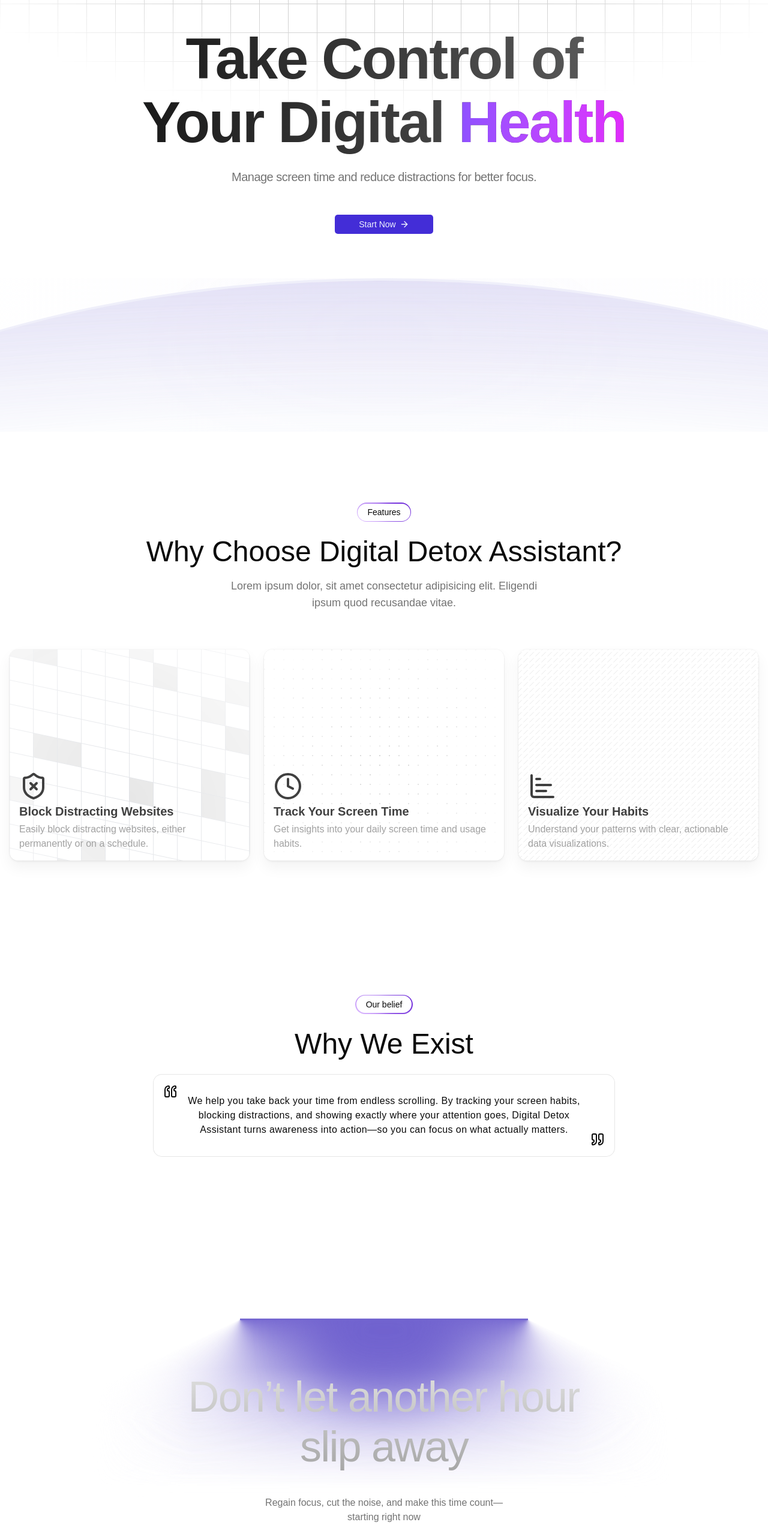
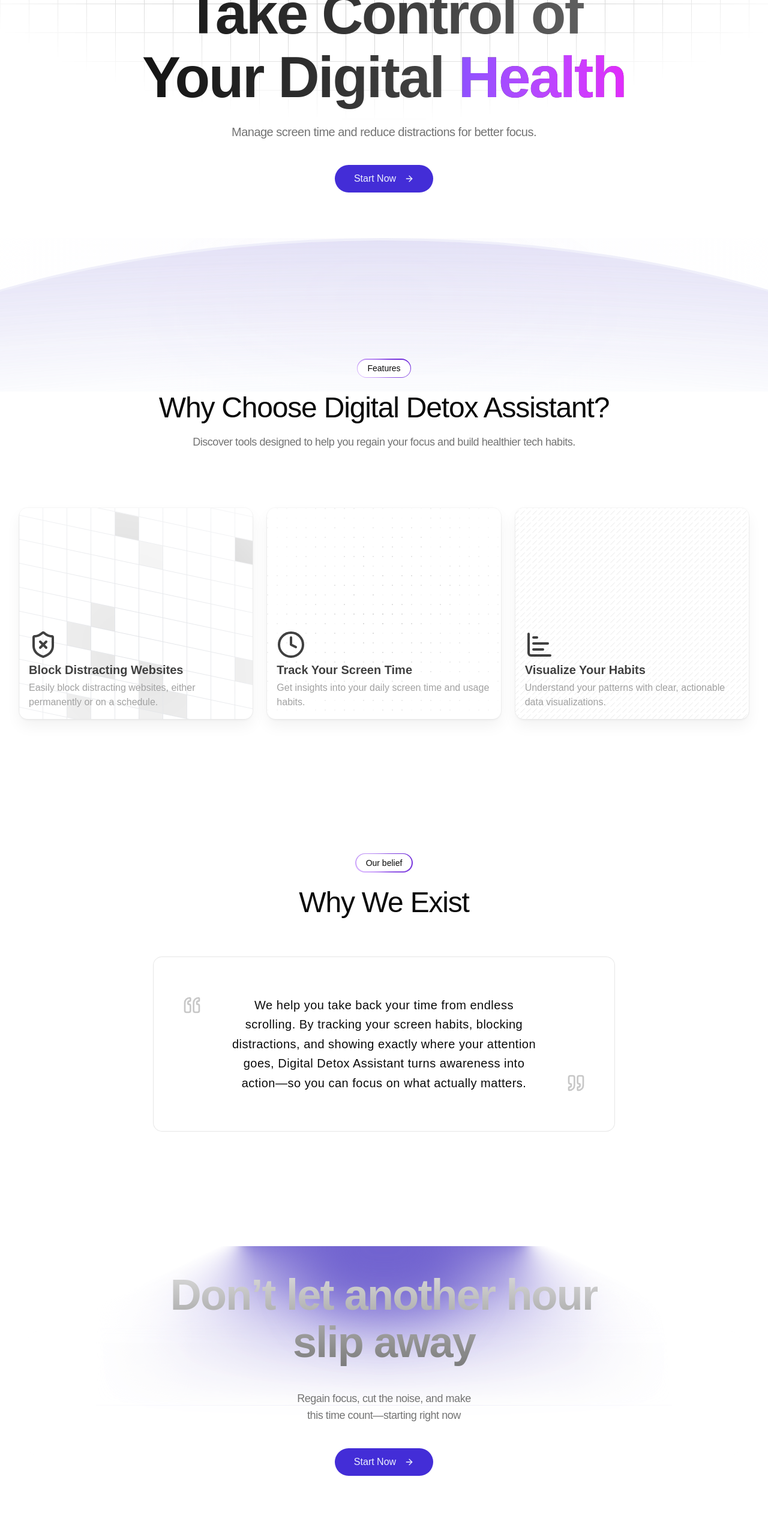
Before and after one commit to atithiswain09/Digital-Detox-Assistant, a React (Vite) app in the folder client/: page / in a window 1280 px wide. Shown: the part 234-2797 px from the top of the page at 60% size. Built offline with nearby package versions, Linux system fonts and the light colour scheme.

Commit message:
feat: enhance layout and styling for About, Features, FooterCTA, and Hero components

```diff
--- a/client/src/pages/home/About/index.jsx
+++ b/client/src/pages/home/About/index.jsx
@@ -3,25 +3,24 @@ import { Quote } from "lucide-react";
 
 const AboutUs = () => {
   return (
-    <section className="mx-auto w-full max-w-full md:max-w-7xl px-4 md:py-12 lg:py-20 pt-10">
-      <div className="opacity-100 transform-none will-change-[opacity]">
-        <div className="flex flex-col w-full items-center lg:items-center justify-center py-8">
-          <div className="relative inline-flex h-8 overflow-hidden rounded-full p-[1.5px] focus:outline-none select-none">
+    <section className="container mx-auto max-w-7xl px-4 py-16 md:px-8 md:py-24">
+      <div className="flex w-full flex-col items-center justify-center text-center">
+        <div className="relative inline-flex h-8 select-none overflow-hidden rounded-full p-[1.5px] focus:outline-none">
           <span className="absolute inset-[-1000%] animate-[spin_3s_linear_infinite] bg-[conic-gradient(from_90deg_at_50%_50%,#6d28d9_0%,#d8b4fe_50%,#6d28d9_100%)]"></span>
           <span className="inline-flex h-full w-full cursor-pointer items-center justify-center rounded-full bg-background px-4 py-1 text-sm font-medium text-foreground backdrop-blur-3xl">
             Our belief
           </span>
         </div>
-          <h2 className="text-center lg:text-center text-3xl md:text-5xl leading-[1.1]! font-medium font-heading text-foreground mt-6">
+        <h2 className="mt-6 font-heading text-3xl font-medium leading-[1.1] tracking-tight text-foreground sm:text-4xl md:text-5xl">
           Why We Exist
         </h2>
 
-          <Card className="mt-6 text-center max-w-3xl">
-            <CardContent className="flex justify-between space-x-2">
-              <span className="flex w-6">
-                <Quote className="rotate-180" size="24" />
+        <Card className="mt-12 text-center max-w-3xl md:mt-16">
+          <CardContent className="flex justify-between space-x-4 p-8 md:p-12">
+            <span className="flex w-8 text-muted-foreground/40 md:w-10">
+              <Quote className="rotate-180" size="32" />
             </span>
-              <p className="text-base/normal tracking-wide py-4">
+            <p className="text-balance text-lg tracking-wide text-foreground md:text-xl/relaxed">
               We help you take back your time from endless scrolling.
               <span className="hidden md:inline">
                 {" "}
@@ -31,12 +30,11 @@ const AboutUs = () => {
                 actually matters.
               </span>
             </p>
-              <span className="flex w-6 items-end">
-                <Quote size="24" />
+            <span className="flex w-8 items-end justify-end text-muted-foreground/40 md:w-10">
+              <Quote size="32" />
             </span>
           </CardContent>
         </Card>
-        </div>
       </div>
     </section>
   );
--- a/client/src/pages/home/Features/index.jsx
+++ b/client/src/pages/home/Features/index.jsx
@@ -77,25 +77,22 @@ function CoreFeaturesGrid() {
 
 const Features = () => {
   return (
-    <section className="mx-auto w-full max-w-full md:max-w-7xl px-4 md:py-12 lg:py-20 pt-10">
-      <div className="opacity-100 transform-none will-change-[opacity]">
-        <div className="flex flex-col w-full items-center lg:items-center justify-center py-8">
-          <div className="relative inline-flex h-8 overflow-hidden rounded-full p-[1.5px] focus:outline-none select-none">
+    <section className="container mx-auto max-w-7xl px-4 py-16 md:px-8 md:py-24">
+      <div className="flex w-full flex-col items-center justify-center text-center">
+        <div className="relative inline-flex h-8 select-none overflow-hidden rounded-full p-[1.5px] focus:outline-none">
           <span className="absolute inset-[-1000%] animate-[spin_3s_linear_infinite] bg-[conic-gradient(from_90deg_at_50%_50%,#6d28d9_0%,#d8b4fe_50%,#6d28d9_100%)]"></span>
           <span className="inline-flex h-full w-full cursor-pointer items-center justify-center rounded-full bg-background px-4 py-1 text-sm font-medium text-foreground backdrop-blur-3xl">
             Features
           </span>
         </div>
-          <h2 className="text-center lg:text-center text-3xl md:text-5xl leading-[1.1]! font-medium font-heading text-foreground mt-6">
+        <h2 className="mt-6 font-heading text-3xl font-medium leading-[1.1] tracking-tight text-foreground sm:text-4xl md:text-5xl">
           Why Choose Digital Detox Assistant?
         </h2>
-          <p className="mt-4 text-center lg:text-center text-lg text-muted-foreground max-w-lg">
-            Lorem ipsum dolor, sit amet consectetur adipisicing elit. Eligendi
-            ipsum quod recusandae vitae.
+        <p className="mt-4 max-w-2xl text-lg tracking-tight text-muted-foreground text-balance">
+          Discover tools designed to help you regain your focus and build healthier tech habits.
         </p>
       </div>
-      </div>
-      <div className="opacity-100 transform-none will-change-[opacity]">
+      <div className="mt-12 md:mt-16">
         <CoreFeaturesGrid />
       </div>
     </section>
--- a/client/src/pages/home/FooterCTA/index.jsx
+++ b/client/src/pages/home/FooterCTA/index.jsx
@@ -5,27 +5,23 @@ import { ArrowRight } from "lucide-react";
 
 const FooterCTA = () => {
   return (
-    <section className="mx-auto w-full md:max-w-7xl px-4 md:px-12 lg:px-20 mt-20 max-w-[100vw]">
-      <div className="opacity-100 transform-none will-change-[opacity]">
-        <div className="relative flex min-h-screen flex-col items-center justify-center overflow-hidden w-full rounded-md z-0">
-          <AmbientGradientGlow />
-          <div className="relative z-50 flex -translate-y-80 flex-col items-center px-5">
-            <div className="flex flex-col items-center justify-center relative w-full text-center">
-              <h2 className="bg-linear-to-b from-neutral-200 to-neutral-400 py-4 bg-clip-text text-center text-4xl md:text-7xl leading-[1.15]! font-medium font-heading tracking-tight text-transparent mt-8">
-                Don’t let another hour <br className="hidden md:inline" /> slip
-                away
-              </h2>
-              <p className="text-muted-foreground mt-6 max-w-md mx-auto">
-                Regain focus, cut the noise, and make this time count—starting
-                right now
-              </p>
-              <div className="mt-6">
-                <Link to="/get-started">
-                  <Button className="w-fit px-10 py-4 font-medium rounded-sm cursor-pointer">
-                    Start Now <ArrowRight />
-                  </Button>
-                </Link>
-              </div>
+    <section className="container mx-auto max-w-7xl px-4 py-16 md:px-8 md:py-24">
+      <div className="relative flex min-h-[80vh] w-full flex-col items-center justify-center overflow-hidden rounded-3xl z-0">
+        <AmbientGradientGlow />
+        <div className="relative z-50 flex -translate-y-48 flex-col items-center px-4 md:-translate-y-64">
+          <div className="relative flex w-full flex-col items-center justify-center text-center">
+            <h2 className="mt-8 bg-linear-to-b from-neutral-200 to-neutral-500 bg-clip-text py-4 font-heading text-4xl font-semibold leading-[1.1] tracking-tight text-transparent sm:text-5xl md:text-6xl lg:text-7xl">
+              Don’t let another hour <br className="hidden md:inline" /> slip away
+            </h2>
+            <p className="mt-6 mx-auto max-w-lg text-balance text-lg tracking-tight text-muted-foreground">
+              Regain focus, cut the noise, and make this time count—starting right now
+            </p>
+            <div className="mt-10">
+              <Link to="/auth/signup">
+                <Button size="lg" className="h-12 px-8 text-base font-medium rounded-full cursor-pointer">
+                  Start Now <ArrowRight className="ml-2 size-4" />
+                </Button>
+              </Link>
             </div>
           </div>
         </div>
--- a/client/src/pages/home/Hero/index.jsx
+++ b/client/src/pages/home/Hero/index.jsx
@@ -2,28 +2,30 @@ import { Button } from "@/components/ui/button";
 import Rising from "@/components/ui/rising";
 import { Link } from "@tanstack/react-router";
 import { ArrowRight } from "lucide-react";
-
 export default function Hero() {
   return (
-    <section className="min-h-screen w-full sm:pt-20 flex justify-center items-center">
-      <div className="size-full relative flex justify-center items-center flex-col">
-        <div className="flex justify-center text-center flex-col">
-          <h1 className="w-full text-center py-6 font-heading font-semibold bg-linear-to-r from-foreground to-muted-foreground bg-clip-text text-transparent text-balance tracking-tight leading-[1.1] text-4xl sm:text-6xl md:text-7xl lg:text-8xl lg:px-40">
+    <section className="relative flex min-h-[calc(100vh-4rem)] w-full items-center justify-center py-16 md:py-24 lg:py-32">
+      <div className="container relative flex h-full w-full max-w-7xl flex-col items-center justify-center px-4 md:px-8 overflow-x-clip">
+        <div className="flex flex-col items-center justify-center text-center z-10">
+          <h1 className="w-full max-w-5xl py-6 font-heading text-4xl font-semibold leading-[1.1] tracking-tight text-transparent bg-clip-text bg-linear-to-r from-foreground to-muted-foreground text-balance sm:text-5xl md:text-6xl lg:text-7xl xl:text-8xl">
             Take Control of Your Digital{" "}
             <span className="inline-block bg-linear-to-r from-violet-500 to-fuchsia-500 bg-clip-text text-transparent">
               Health
             </span>
           </h1>
-          <p className="mb-12 text-lg tracking-tight text-muted-foreground md:text-xl text-balance">
+          <p className="mb-10 max-w-2xl text-lg tracking-tight text-muted-foreground md:text-xl text-balance">
             Manage screen time and reduce distractions for better focus.
           </p>
           <Link className="mx-auto" to="/auth/signup">
-            <Button className="w-fit px-10 py-4 font-medium rounded-sm cursor-pointer">
-              Start Now <ArrowRight />
+            <Button
+              size="lg"
+              className="h-12 px-8 text-base font-medium rounded-full cursor-pointer"
+            >
+              Start Now <ArrowRight className="ml-2 size-4" />
             </Button>
           </Link>
         </div>
-        <Rising className="absolute overflow-clip pt-0 top-30/25" />
+        <Rising className="absolute min-w-screen overflow-clip pt-0 top-30/25" />
       </div>
     </section>
   );
--- a/client/src/routes/index.lazy.jsx
+++ b/client/src/routes/index.lazy.jsx
@@ -1,7 +1,6 @@
 import * as React from "react";
 import Hero from "@/pages/home/Hero";
 import { createLazyFileRoute } from "@tanstack/react-router";
-import Gap from "@/components/gap";
 import Features from "@/pages/home/Features";
 import AboutUs from "@/pages/home/About";
 import FooterCTA from "@/pages/home/FooterCTA";
@@ -25,7 +24,6 @@ function RouteComponent() {
       />
       <GridBackground />
       <Hero />
-      <Gap className="h-0 md:h-20 lg:h-40" />
       <Features />
       <AboutUs />
       <FooterCTA />
```
Lines whose indentation alone changed are shown as unchanged.
